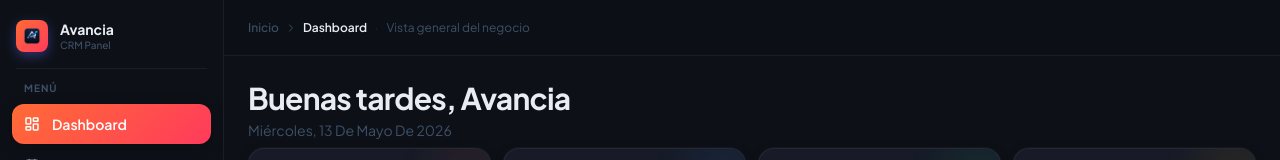
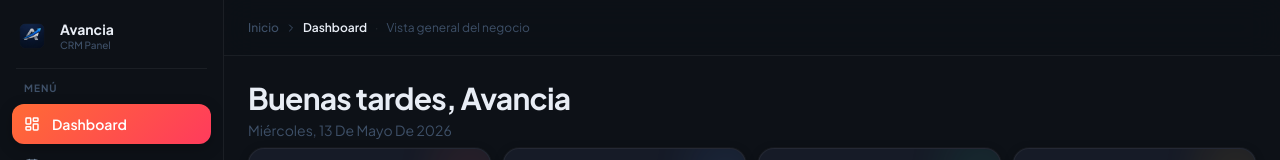
Before and after one commit to CarlosPD8/crm-avancia, a Next.js app: page /dashboard in a window 1280 px wide. Shown: the top 160 px of the page. Built offline with nearby package versions, Linux system fonts and the light colour scheme; no server answers; the database is empty.

Commit message:
fix: remove gradient background from sidebar logo, show logo only

```diff
--- a/components/layout/Sidebar.tsx
+++ b/components/layout/Sidebar.tsx
@@ -95,11 +95,8 @@ export function Sidebar() {
         {/* Logo */}
         <div className="flex items-center justify-between px-4 pt-5 pb-4">
           <Link href="/dashboard" className="flex items-center gap-3 min-w-0">
-            <div
-              className="h-8 w-8 rounded-lg flex items-center justify-center shrink-0 overflow-hidden"
-              style={{ background: "var(--accent-gradient)", boxShadow: "0 4px 12px rgba(99,102,241,0.4)" }}
-            >
-              <Image src="/logo.png" alt="Avancia" width={20} height={20} />
+            <div className="h-8 w-8 shrink-0 flex items-center justify-center">
+              <Image src="/logo.png" alt="Avancia" width={32} height={32} />
             </div>
             <div className="min-w-0">
               <p className="text-sm font-bold leading-none" style={{ color: "var(--text-1)" }}>Avancia</p>
```
